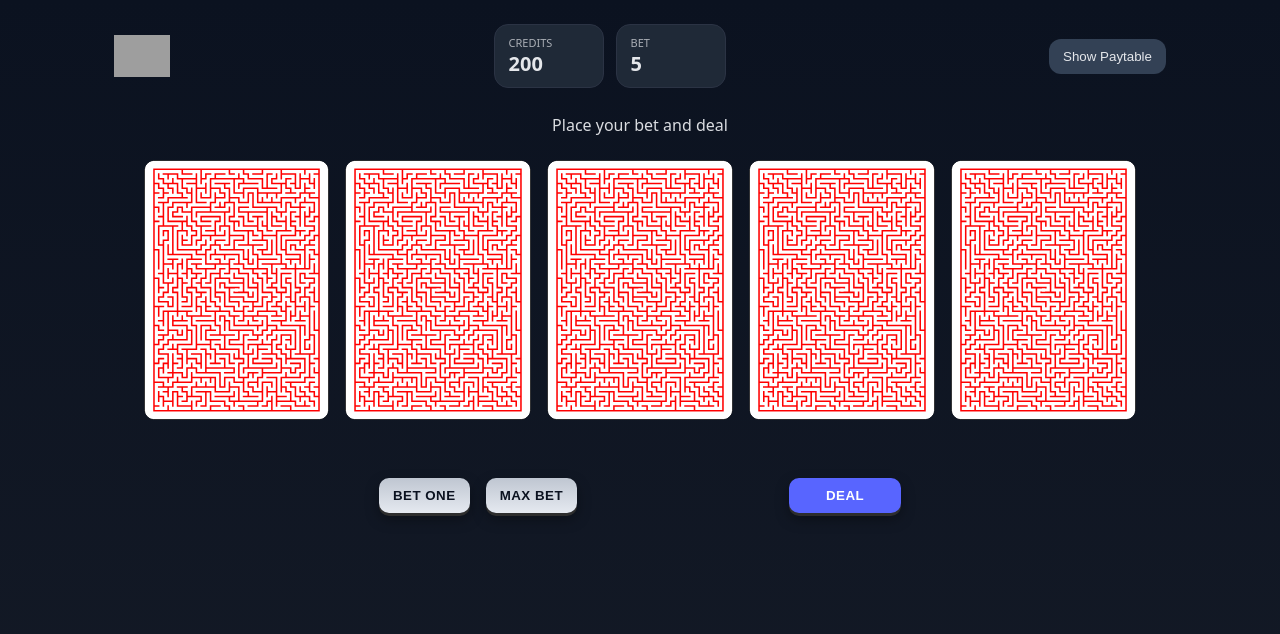
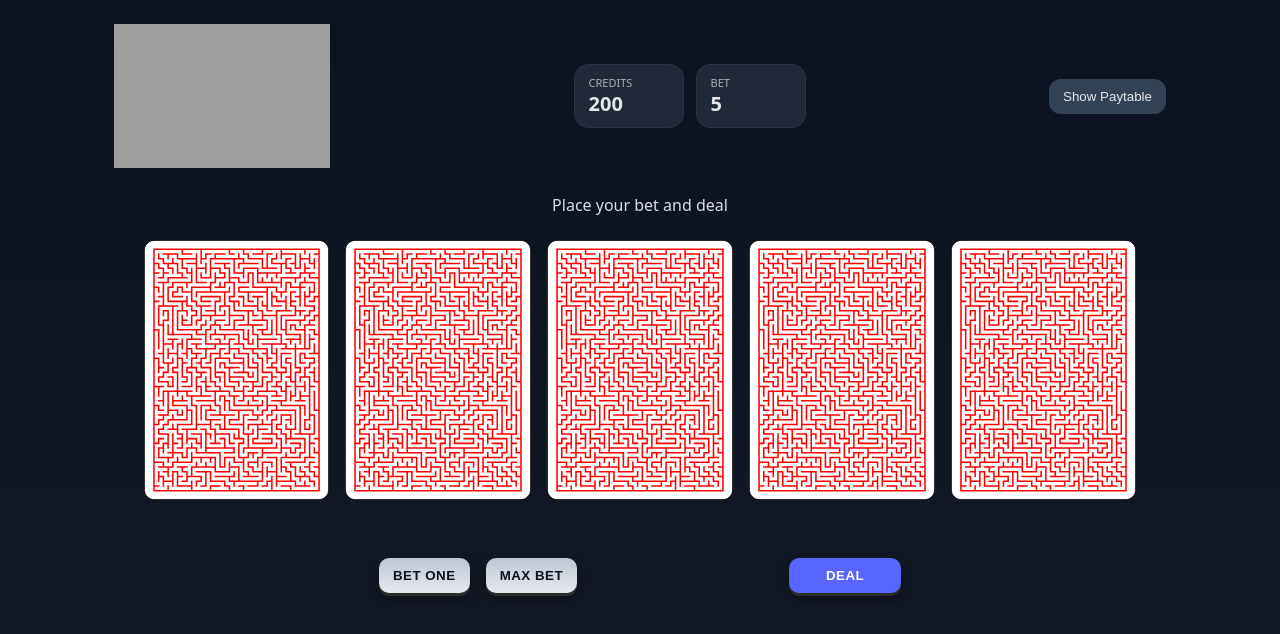
Before and after one commit to mbaturay/Casino-Poker, a React (Vite) app: page / in a window 1280 px wide. Shown: the top 634 px of the page. Built offline with nearby package versions, Linux system fonts and the light colour scheme; grey boxes are pictures that could not be loaded.

Commit message:
style: enlarge logo to 216x144 (4x)

```diff
--- a/src/styles.css
+++ b/src/styles.css
@@ -10,8 +10,7 @@ body{margin:0;font-family:system-ui,-apple-system,Segoe UI,Roboto,Helvetica,Aria
 .wrap{max-width:1100px;margin:0 auto;padding:24px}
 .top{display:flex;flex-wrap:wrap;align-items:center;justify-content:space-between;gap:12px;margin-bottom:16px}
 h1{margin:0;font-size:28px}
-.logo{height:36px;width:auto;image-rendering:auto}
-@media (min-width:640px){.logo{height:42px}}
+.logo{width:216px;height:144px;image-rendering:auto}
 .bank{display:flex;gap:12px}
 .panel{background:var(--panel);border:1px solid var(--border);border-radius:14px;padding:10px 14px;min-width:110px}
 .label{font-size:11px;opacity:.7;text-transform:uppercase}
```
